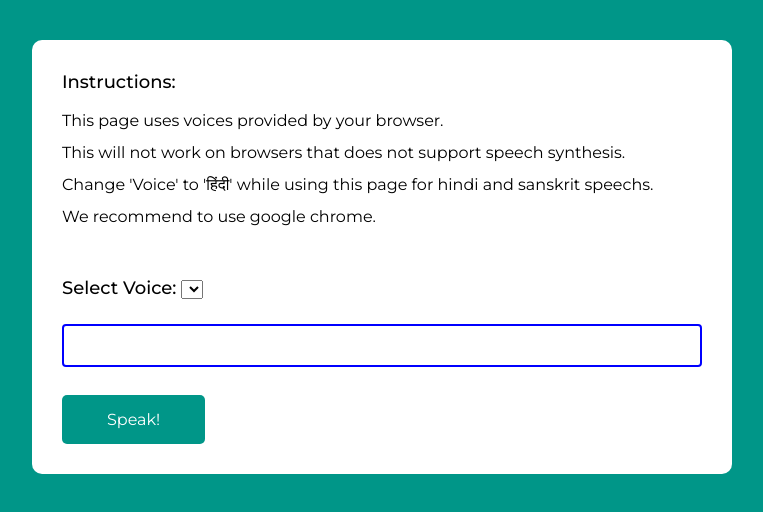
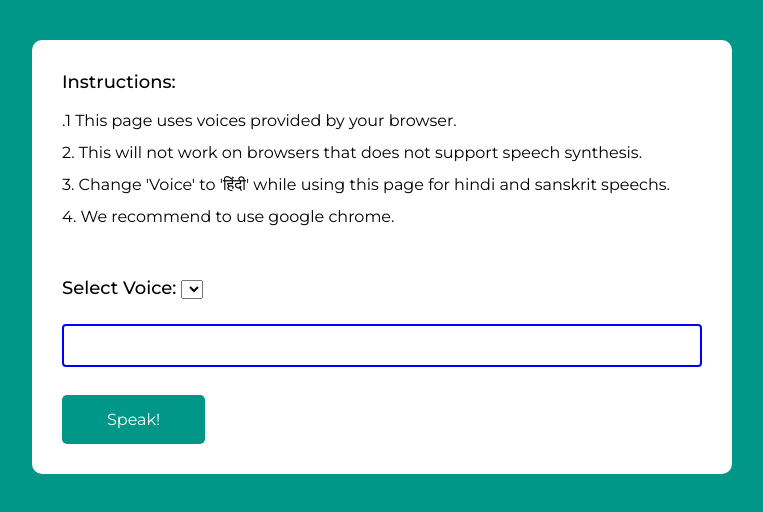
Before and after one commit to Manish1902/Manish1902SpeechSynthesis.github.io, a plain HTML site: page index.html in a window 1280 px wide. Shown: the whole page, without its empty margins (258-1021 px from the left). Drawn offline with Linux system fonts and the light colour scheme.

Commit message:
Update index.html

```diff
--- a/index.html
+++ b/index.html
@@ -10,10 +10,10 @@
 <body>
     <div class="speech-box custom-box">
     <h3>Instructions:</h3>
-    <p>This page uses voices provided by your browser.</p>
-    <p>This will not work on browsers that does not support speech synthesis.</p>
-    <p>Change 'Voice' to 'हिंदी' while using this page for hindi and sanskrit speechs.</p>
-    <p>We recommend to use google chrome.</p>
+    <p>.1 This page uses voices provided by your browser.</p>
+    <p>2. This will not work on browsers that does not support speech synthesis.</p>
+    <p>3. Change 'Voice' to 'हिंदी' while using this page for hindi and sanskrit speechs.</p>
+    <p>4. We recommend to use google chrome.</p>
     <br><br>
     <h3>
     	Select Voice: <select id='voiceList' class="custom-select"></select>
```
